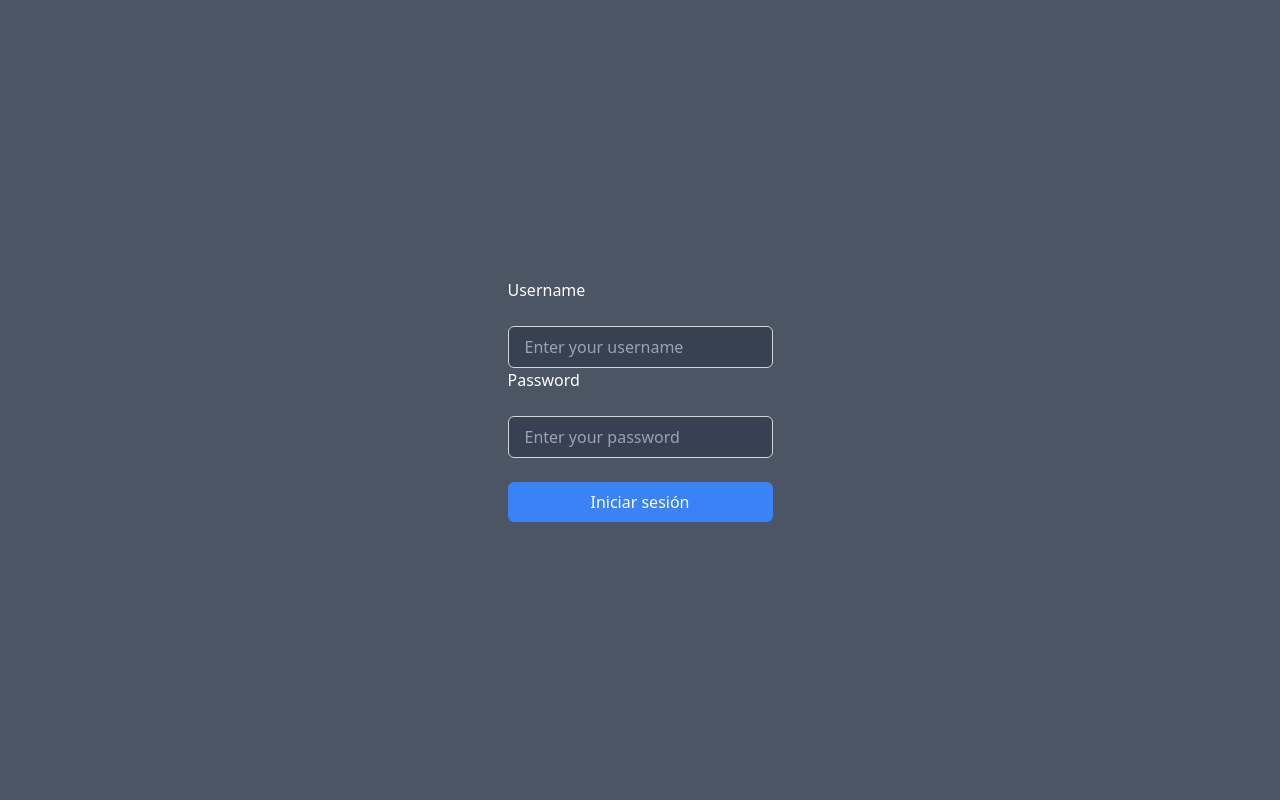
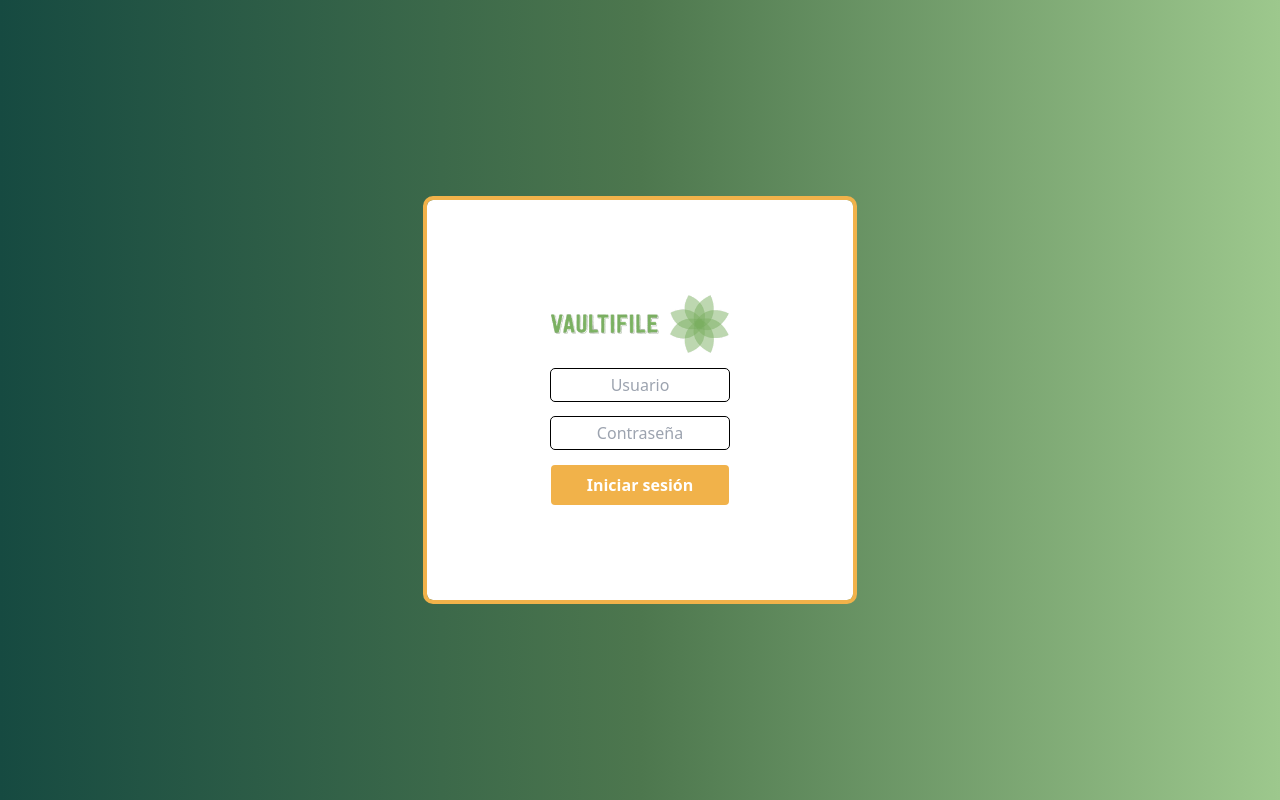
Before and after one commit to Leo-Noriega/drive-app-reactjs, a React (Vite) app: page / in a window 1280 px wide. Built offline with nearby package versions, Linux system fonts and the light colour scheme.

Commit message:
Fixeed some views

```diff
--- a/package.json
+++ b/package.json
@@ -14,7 +14,9 @@
     "react": "^18.2.0",
     "react-dom": "^18.2.0",
     "react-router-dom": "^6.22.3",
-    "react-toastify": "^10.0.5"
+    "react-toastify": "^10.0.5",
+    "sweetalert2": "^11.10.7",
+    "sweetalert2-react-content": "^5.0.7"
   },
   "devDependencies": {
     "@types/react": "^18.2.64",
--- a/src/App.jsx
+++ b/src/App.jsx
@@ -5,7 +5,8 @@ import { authManager } from "./config/context/auth-manager";
 import AppRouter from "./router/AppRouter";
 
 const init = () => {
-  return JSON.parse(localStorage.getItem("token")) || null;
+  const user = JSON.parse(localStorage.getItem("user"));
+  return user && user.signed ? user : null;
 };
 
 function App() {
@@ -13,7 +14,7 @@ function App() {
 
   useEffect(() => {
     if (!user) return;
-    localStorage.setItem("token", JSON.stringify(user));
+    localStorage.setItem("user", JSON.stringify(user));
   }, [user]);
 
   return (
--- /dev/null
+++ b/src/config/alerts/alert.js
@@ -0,0 +1,22 @@
+import Swal from "sweetalert2";
+import withReactContent from "sweetalert2-react-content";
+
+const SweetAlert = withReactContent(Swal);
+
+//Custom alert con timer de 3 segundos se cierra automatico
+export const customAlert = (title, text, icon) => {
+  return SweetAlert.fire({
+    title,
+    text,
+    icon,
+    timer: 2000,
+    iconColor: "#9dc88d",
+    timerProgressBar: true,
+    showConfirmButton: false,
+    allowEnterKey: false,
+    allowEscapeKey: false,
+    allowOutsideClick: false,
+    color: "#164a41",
+    toast: true,
+  });
+};
--- a/src/config/context/auth-manager.js
+++ b/src/config/context/auth-manager.js
@@ -8,6 +8,7 @@ export const authManager = (state = {}, action) => {
       };
     case "SIGNOUT":
       return {
+        token: null,
         signed: false,
       };
     default:
--- a/src/modules/auth/Login.jsx
+++ b/src/modules/auth/Login.jsx
@@ -1,7 +1,9 @@
-import React, { useState, useContext } from "react";
+import { useState, useContext } from "react";
 import { useNavigate } from "react-router-dom";
 import axios from "axios";
 import AuthContext from "../../config/context/auth-context";
+import Logo from "../../assets/img/logo.png";
+import { customAlert } from "../../config/alerts/alert";
 
 const Login = () => {
   const [username, setUsername] = useState("");
@@ -33,9 +35,9 @@ const Login = () => {
         const token = response.data.token;
         // Store the token in local storage
         localStorage.setItem("token", token);
-        console.log(`Login succesfull ${token}`);
         // Update AuthContext
         dispatch({ type: "SIGNIN", payload: token });
+        customAlert("Correcto", "Inicio de sesión exitoso", "success");
         navigate("/", { replace: true });
       } else if (response.status === 404) {
         console.log("Invalid username or password");
@@ -48,33 +50,31 @@ const Login = () => {
   };
 
   return (
-    <div className="flex flex-col items-center justify-center h-screen bg-gray-600">
-      <form onSubmit={handleSubmit} className="space-y-6">
-        <label className="text-white">Username</label>
+    <div className="flex flex-col items-center justify-center h-screen bg-gradient-to-r from-[#164a41] via-[#4d774e] to-[#9dc88d]">
+      <div className="flex items-center justify-center h-1/2 w-4/12 bg-[#ffffff] outline outline-4 outline-[#f1b24a] rounded-md">
+        <form onSubmit={handleSubmit} className="space-y-4 w-5/12">
+          <img className="w-full h-full" src={Logo} />
           <input
             type="text"
-          placeholder="Enter your username"
-          value={username}
+            placeholder="Usuario"
             onChange={handleUsernameChange}
-          className="block w-full px-4 py-2 border border-gray-300 rounded-md bg-gray-700 text-white focus:outline-none focus:ring focus:border-blue-500"
+            className="block h-8 w-full outline outline-1 outline-black rounded text-center"
           />
-        <label className="text-white">Password</label>
           <input
             type="password"
-          placeholder="Enter your password"
-          value={password}
+            placeholder="Contraseña"
             onChange={handlePasswordChange}
-          className="block w-full px-4 py-2 border border-gray-300 rounded-md bg-gray-700 text-white focus:outline-none focus:ring focus:border-blue-500"
+            className="block h-8 w-full outline outline-1 outline-black rounded text-center"
           />
           <button
             type="submit"
-          className="px-4 py-2 bg-blue-500 text-white rounded-md hover:bg-blue-700"
-          style={{ width: "100%" }} // Set button width to match input width
+            className="px-4 py-2 text-white bg-[#f1b24a] rounded hover:bg-[#164a41] w-full font-bold"
           >
             Iniciar sesión
           </button>
         </form>
       </div>
+    </div>
   );
 };
 
--- a/src/modules/main/MainPage.jsx
+++ b/src/modules/main/MainPage.jsx
@@ -62,10 +62,9 @@ const MainPage = () => {
   return (
     <>
       <div>
-        <nav className="flex items-center justify-between p-6 bg-gray-600">
+        <nav className="flex items-center justify-between p-6 bg-gradient-to-r from-[#164a41] via-[#4d774e] to-[#9dc88d]">
           <div className="flex items-center">
             <img src={Logo} alt="Logo" className="w-26 h-12 mr-2" />
-            <h1 className="text-white text-2xl font-semibold">Vaultez</h1>
           </div>
 
           <button
--- a/src/router/AppRouter.jsx
+++ b/src/router/AppRouter.jsx
@@ -1,4 +1,3 @@
-import React from "react";
 import MainPage from "../modules/main/MainPage";
 import {
   Route,
@@ -7,13 +6,15 @@ import {
   createRoutesFromElements,
 } from "react-router-dom";
 import Login from "../modules/auth/Login";
+import { useContext } from "react";
+import AuthContext from "../config/context/auth-context";
 
 const AppRouter = () => {
-  const token = localStorage.getItem("token");
+  const {user} = useContext(AuthContext);
   const router = createBrowserRouter(
     createRoutesFromElements(
       <>
-        {token ? (
+        {user && user.signed ? (
           <>
             <Route path="/" element={<MainPage />} />
           </>
@@ -21,8 +22,8 @@ const AppRouter = () => {
           <Route path="/" element={<Login />} />
         )}
         <Route path="/*" element={<>404 not found</>} />
-      </>
-    )
+      </>,
+    ),
   );
   return <RouterProvider router={router} />;
 };
```
Also changed, not shown: src/assets/img/logo.png, 1 other file (tests, documents, lock files or other folders). Lines whose indentation alone changed are shown as unchanged.
